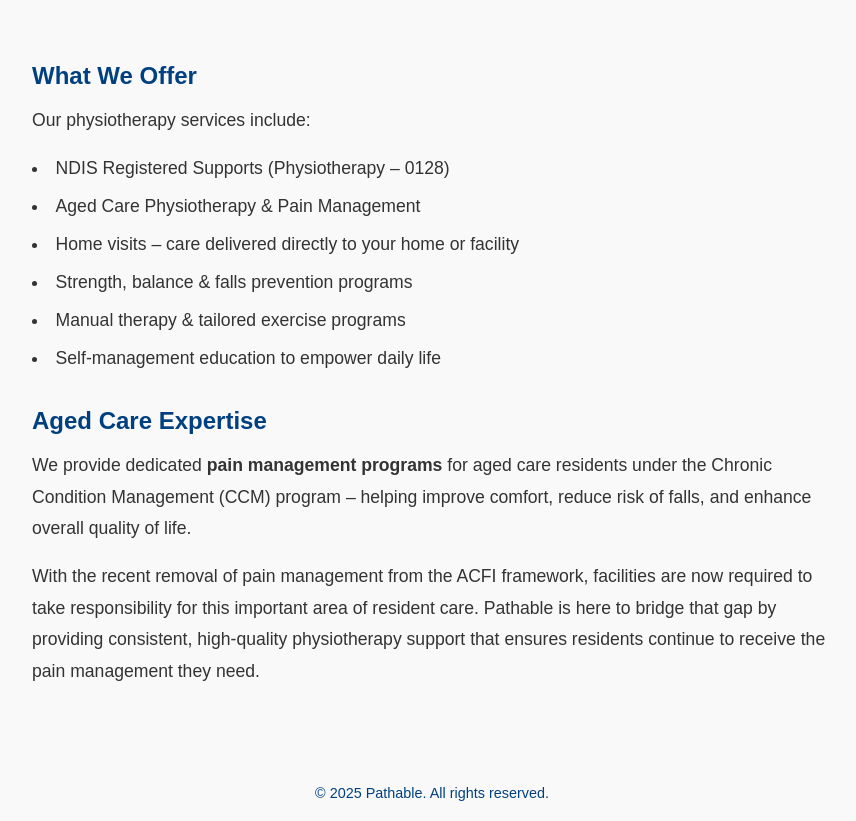
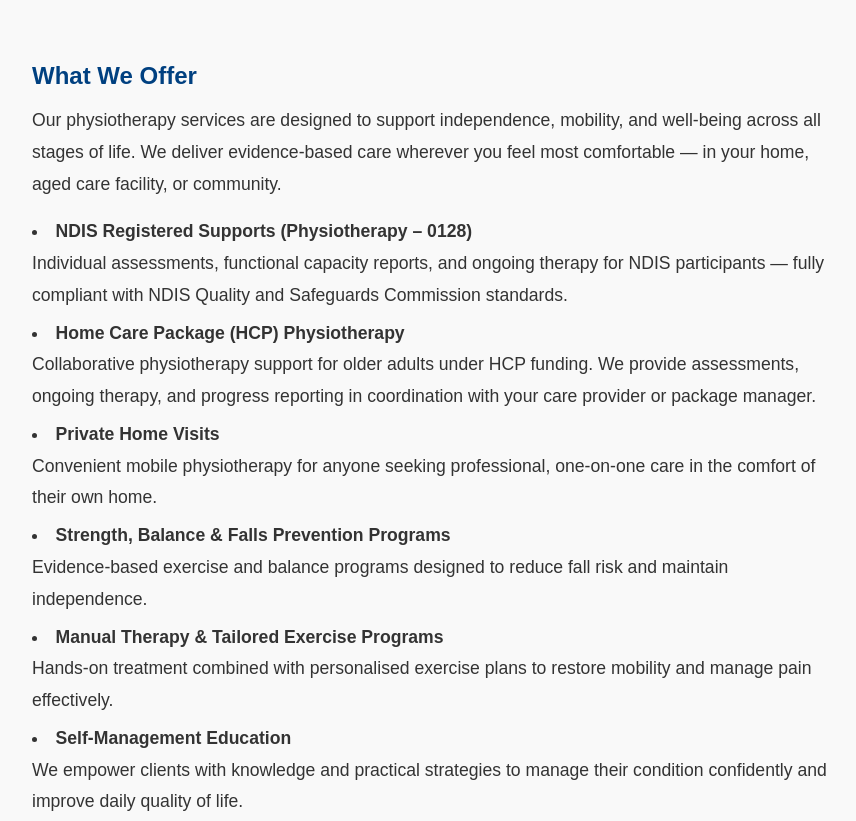
Before and after one commit to soong-au/pathable_website, a website: page services.html in a window 1280 px wide. Shown: the part 493-1314 px from the top of the page, without its empty margins (208-1064 px from the left). Drawn offline with Linux system fonts and the light colour scheme.

Commit message:
Update services.html

```diff
--- a/services.html
+++ b/services.html
@@ -34,21 +34,28 @@
 
 <section class="hero-content">
 <!-- What We Offer -->
-    <h3>What We Offer</h3>
-    <p>Our physiotherapy services include:</p>
-    <ul>
-        <li>NDIS Registered Supports (Physiotherapy – 0128)</li>
-        <li>Aged Care Physiotherapy & Pain Management</li>
-        <li>Home visits – care delivered directly to your home or facility</li>
-        <li>Strength, balance & falls prevention programs</li>
-        <li>Manual therapy & tailored exercise programs</li>
-        <li>Self-management education to empower daily life</li>
-    </ul>
+<h3>What We Offer</h3>
+<p>Our physiotherapy services are designed to support independence, mobility, and well-being across all stages of life. We deliver evidence-based care wherever you feel most comfortable — in your home, aged care facility, or community.</p>
 
-    <!-- Aged Care Expertise -->
-    <h3>Aged Care Expertise</h3>
-    <p>We provide dedicated <strong>pain management programs</strong> for aged care residents under the Chronic Condition Management (CCM) program – helping improve comfort, reduce risk of falls, and enhance overall quality of life.</p>
-    <p>With the recent removal of pain management from the ACFI framework, facilities are now required to take responsibility for this important area of resident care. Pathable is here to bridge that gap by providing consistent, high-quality physiotherapy support that ensures residents continue to receive the pain management they need.</p>
+<ul>
+  <li><strong>NDIS Registered Supports (Physiotherapy – 0128)</strong><br>
+  Individual assessments, functional capacity reports, and ongoing therapy for NDIS participants — fully compliant with NDIS Quality and Safeguards Commission standards.</li>
+
+  <li><strong>Home Care Package (HCP) Physiotherapy</strong><br>
+  Collaborative physiotherapy support for older adults under HCP funding. We provide assessments, ongoing therapy, and progress reporting in coordination with your care provider or package manager.</li>
+
+  <li><strong>Private Home Visits</strong><br>
+  Convenient mobile physiotherapy for anyone seeking professional, one-on-one care in the comfort of their own home.</li>
+
+  <li><strong>Strength, Balance & Falls Prevention Programs</strong><br>
+  Evidence-based exercise and balance programs designed to reduce fall risk and maintain independence.</li>
+
+  <li><strong>Manual Therapy & Tailored Exercise Programs</strong><br>
+  Hands-on treatment combined with personalised exercise plans to restore mobility and manage pain effectively.</li>
+
+  <li><strong>Self-Management Education</strong><br>
+  We empower clients with knowledge and practical strategies to manage their condition confidently and improve daily quality of life.</li>
+</ul>
 
 </section>
 </main>
```
